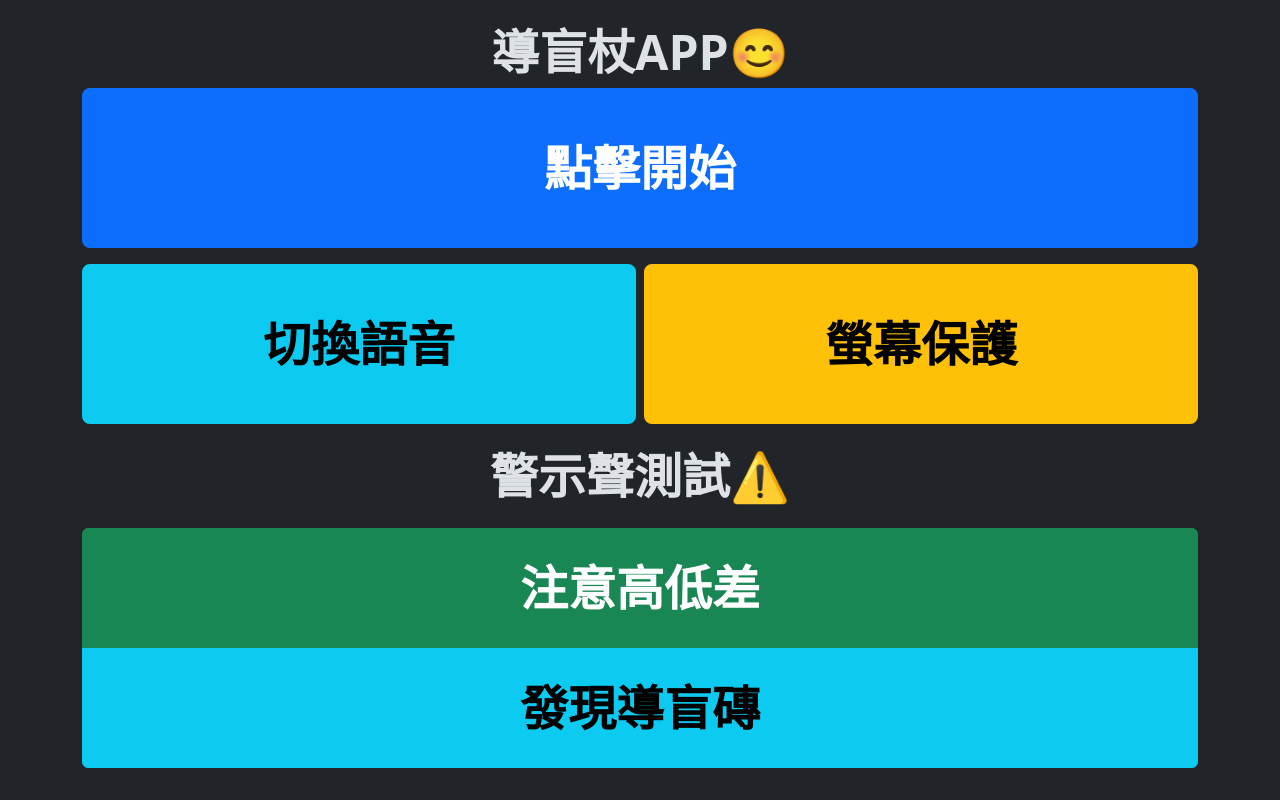
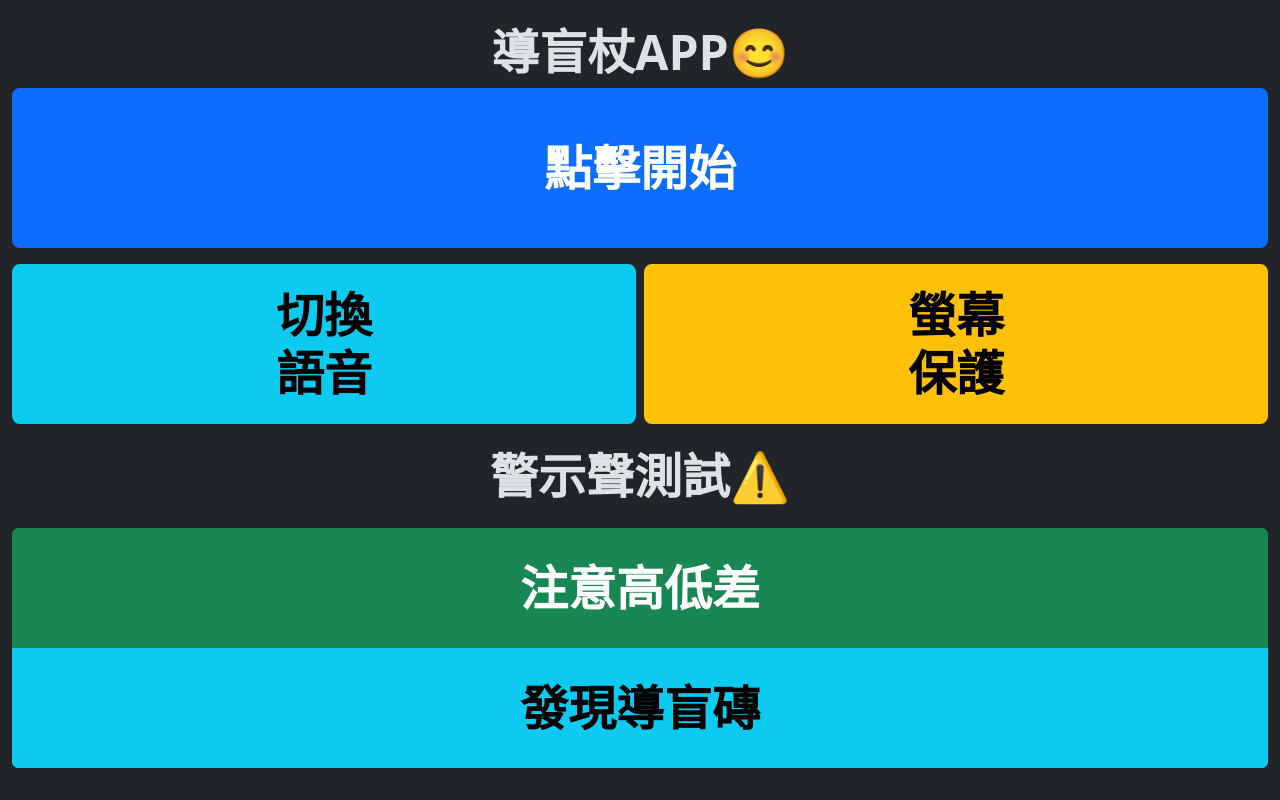
Before and after one commit to terry-eric/White-Cane-Public, a plain HTML site: page index.html in a window 1280 px wide. Drawn offline with nearby package versions, Linux system fonts and the light colour scheme.

Commit message:
UI container 100% and voice button text enter update

```diff
--- a/index.html
+++ b/index.html
@@ -17,7 +17,8 @@
             height: 20vh;
             font-weight: bold;
             font-size: 6vh;
-            line-height: 1.2em; /* 減少行高 */
+            line-height: 1.2em;
+            /* 減少行高 */
         }
 
         .btn-lg-2 {
@@ -47,14 +48,24 @@
             </div>
         </div>
     </div>
-    <div class="container mt-3">
+    <div class="container-fluid mt-3">
         <div class="front-6">導盲杖APP😊</div>
         <div class="d-grid gap-2">
             <button id="myButton" class="btn btn-primary outline btn-lg mb-3">點擊開始</button>
         </div>
         <div class="d-grid gap-2 equal-width-btns">
-            <button id="bleButton" class="btn btn-info outline btn-lg mb-3">切換語音</button>
-            <button id="btn-lock" class="btn btn-warning outline btn-lg mb-3">螢幕保護</button>
+            <button id="bleButton" class="btn btn-info outline btn-lg mb-3">
+                <div>切換</div>
+                <div id="voice-toggle">語音</div>
+            </button>
+            <button id="btn-lock" class="btn btn-warning outline btn-lg mb-3">
+                <div>
+                    螢幕
+                </div>
+                <div>
+                    保護
+                </div>
+            </button>
         </div>
         <div class="front-6">警示聲測試⚠️</div>
         <div class="btn-group-vertical mt-3 btn-lg-2 col-12" role="group" aria-label="Basic outlined example">
--- a/index.js
+++ b/index.js
@@ -10,6 +10,7 @@ mouseTouchChange();
 export let voiceState = "Ring";
 var startButton = document.getElementById("myButton");
 var modeButton = document.getElementById("bleButton");
+var modeText = document.getElementById("voice-toggle");
 startButton.addEventListener("click", toggleColor);
 modeButton.addEventListener("click", toggleColorBle);
 
@@ -48,12 +49,12 @@ function toggleColorBle() {
   if (modeButton.classList.contains("btn-warning")) {
     modeButton.classList.remove("btn-warning");
     modeButton.classList.add("btn-info");
-    modeButton.innerHTML = "切換語音";
+    modeText.innerHTML = "語音";
     voiceState = "Ring";
   } else {
     modeButton.classList.remove("btn-info");
     modeButton.classList.add("btn-warning");
-    modeButton.innerHTML = "切換鈴聲";
+    modeText.innerHTML = "鈴聲";
     voiceState = "Voice";
   }
 }
```
